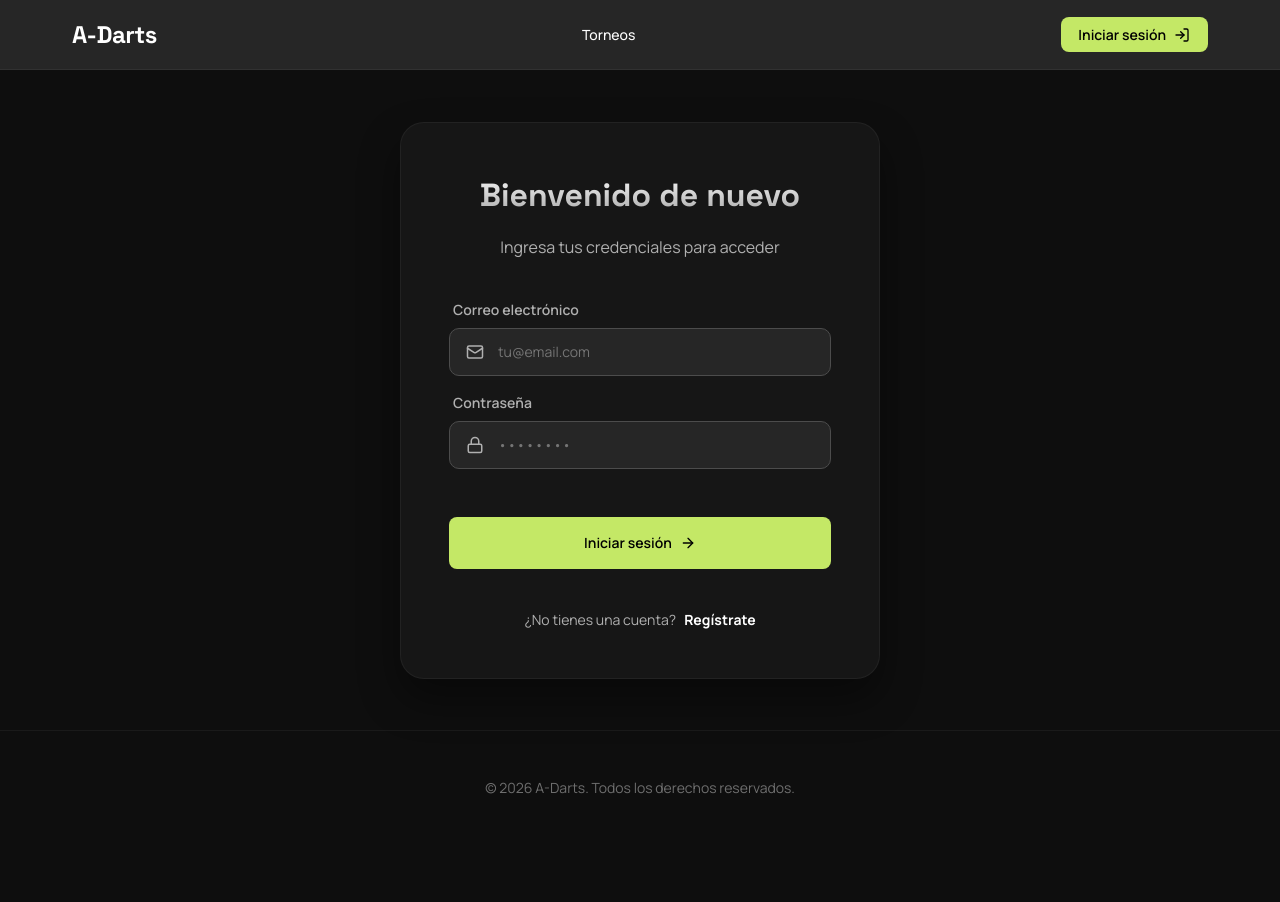
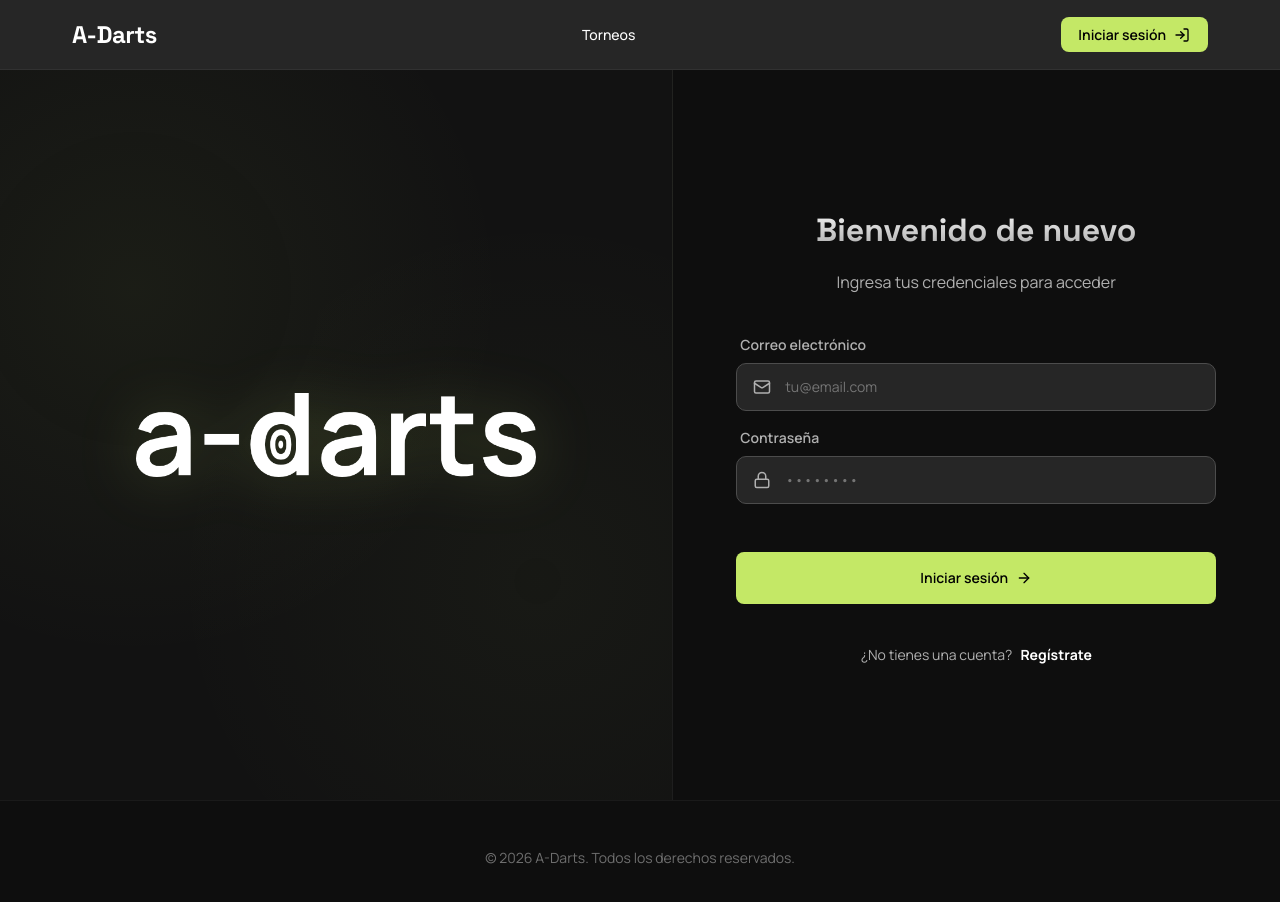
Before and after one commit to a-darts/a-darts-web-frontend, a React (Vite) app: page /login in a window 1280 px wide. Shown: the top 902 px of the page. Before the commit the page ends 844 px from the top, so only its background shows below. Built offline with nearby package versions, Linux system fonts and the light colour scheme.

Commit message:
Add A-Darts logo in LoginScreen and RegisterScreen

```diff
--- a/src/index.css
+++ b/src/index.css
@@ -127,3 +127,50 @@ a:hover {
   color: #ff4444 !important;
   transform: scale(1.1);
 }
+
+/* Auth Pages Layout */
+.auth-page-container {
+  display: flex;
+  min-height: calc(100vh - 70px); /* Height minus navbar */
+  width: 100%;
+}
+
+.auth-logo-side {
+  display: none;
+  flex: 1;
+  background-color: #121212;
+  align-items: center;
+  justify-content: center;
+  padding: 4rem;
+  border-right: 1px solid rgba(255, 255, 255, 0.05);
+  background-image: radial-gradient(circle at 20% 30%, rgba(196, 232, 102, 0.05) 0%, transparent 50%),
+                    radial-gradient(circle at 80% 70%, rgba(196, 232, 102, 0.03) 0%, transparent 50%);
+}
+
+.auth-logo-image {
+  max-width: 400px;
+  width: 100%;
+  height: auto;
+  filter: drop-shadow(0 0 30px rgba(196, 232, 102, 0.2));
+  animation: float 6s ease-in-out infinite;
+}
+
+.auth-form-side {
+  flex: 1;
+  display: flex;
+  align-items: center;
+  justify-content: center;
+  padding: 2rem;
+}
+
+@keyframes float {
+  0% { transform: translateY(0px); }
+  50% { transform: translateY(-20px); }
+  100% { transform: translateY(0px); }
+}
+
+@media (min-width: 1024px) {
+  .auth-logo-side {
+    display: flex;
+  }
+}
--- a/src/screens/LoginScreen.tsx
+++ b/src/screens/LoginScreen.tsx
@@ -33,16 +33,24 @@ const LoginScreen: React.FC = () => {
   };
 
   return (
-    <div style={styles.container}>
+    <div className="auth-page-container">
+      <div className="auth-logo-side">
+        <img
+          src="/logo_white.png"
+          alt="A-Darts Logo"
+          className="auth-logo-image"
+        />
+      </div>
+
+      <div className="auth-form-side">
         <div style={styles.card}>
           <div style={styles.header}>
             <h1 style={styles.title}>{t('auth.login_title')}</h1>
             <p style={styles.subtitle}>{t('auth.login_subtitle')}</p>
           </div>
 
+          <form onSubmit={handleSubmit} style={styles.form}>
             {error && <ErrorMessage message={error} />}
-
-        <form onSubmit={handleSubmit} style={styles.form}>
             <TextInput
               label={t('auth.email_label')}
               placeholder="tu@email.com"
@@ -82,26 +90,14 @@ const LoginScreen: React.FC = () => {
           </div>
         </div>
       </div>
+    </div>
   );
 };
 
 const styles: { [key: string]: React.CSSProperties } = {
-  container: {
-    flex: 1,
-    display: 'flex',
-    alignItems: 'center',
-    justifyContent: 'center',
-    padding: '2rem',
-    minHeight: 'calc(100vh - 140px)',
-  },
   card: {
-    backgroundColor: '#161616',
-    border: '1px solid rgba(255, 255, 255, 0.05)',
-    borderRadius: '24px',
-    padding: '3rem',
     width: '100%',
     maxWidth: '480px',
-    boxShadow: '0 20px 40px rgba(0, 0, 0, 0.4)',
   },
   header: {
     textAlign: 'center',
--- a/src/screens/RegisterScreen.tsx
+++ b/src/screens/RegisterScreen.tsx
@@ -34,16 +34,24 @@ const RegisterScreen: React.FC = () => {
   };
 
   return (
-    <div style={styles.container}>
+    <div className="auth-page-container">
+      <div className="auth-logo-side">
+        <img
+          src="/logo_white.png"
+          alt="A-Darts Logo"
+          className="auth-logo-image"
+        />
+      </div>
+
+      <div className="auth-form-side">
         <div style={styles.card}>
           <div style={styles.header}>
             <h1 style={styles.title}>{t('auth.register_title')}</h1>
             <p style={styles.subtitle}>{t('auth.register_subtitle')}</p>
           </div>
 
+          <form onSubmit={handleSubmit} style={styles.form}>
             {error && <ErrorMessage message={error} />}
-
-        <form onSubmit={handleSubmit} style={styles.form}>
             <TextInput
               label={t('auth.alias_label')}
               placeholder="Ej. PepeDardos"
@@ -94,26 +102,14 @@ const RegisterScreen: React.FC = () => {
           </div>
         </div>
       </div>
+    </div>
   );
 };
 
 const styles: { [key: string]: React.CSSProperties } = {
-  container: {
-    flex: 1,
-    display: 'flex',
-    alignItems: 'center',
-    justifyContent: 'center',
-    padding: '2rem',
-    minHeight: 'calc(100vh - 140px)',
-  },
   card: {
-    backgroundColor: '#161616',
-    border: '1px solid rgba(255, 255, 255, 0.05)',
-    borderRadius: '24px',
-    padding: '3rem',
     width: '100%',
     maxWidth: '480px',
-    boxShadow: '0 20px 40px rgba(0, 0, 0, 0.4)',
   },
   header: {
     textAlign: 'center',
```
Also changed, not shown: public/logo_white.png (added). Lines whose indentation alone changed are shown as unchanged.
